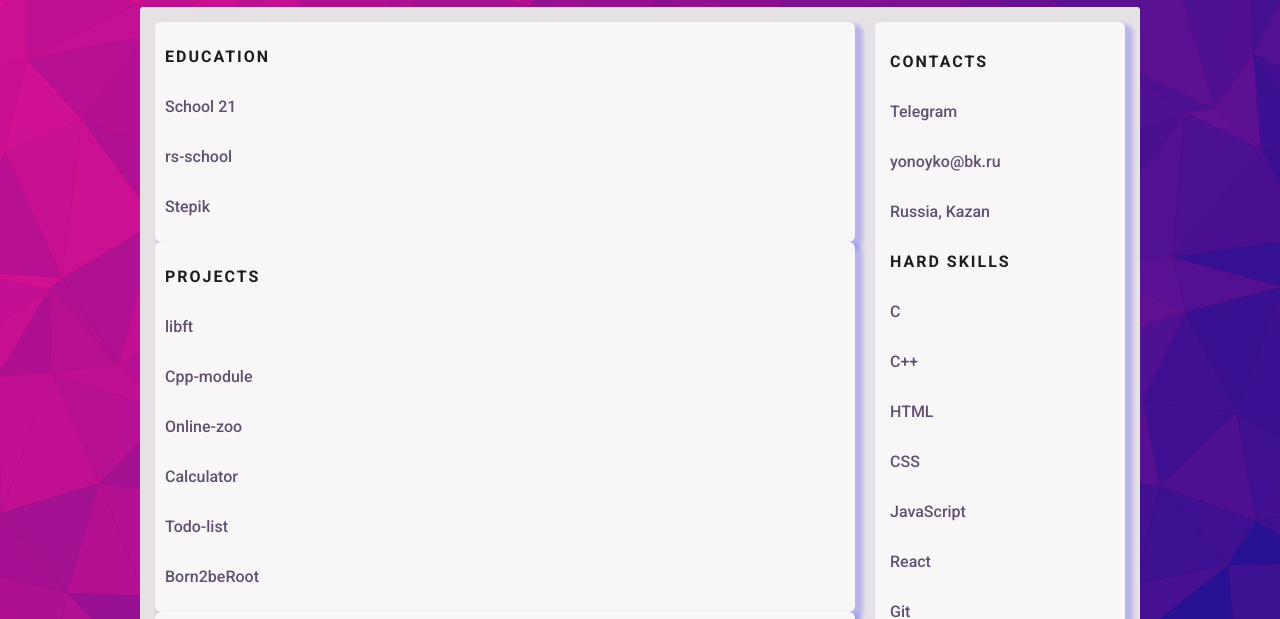
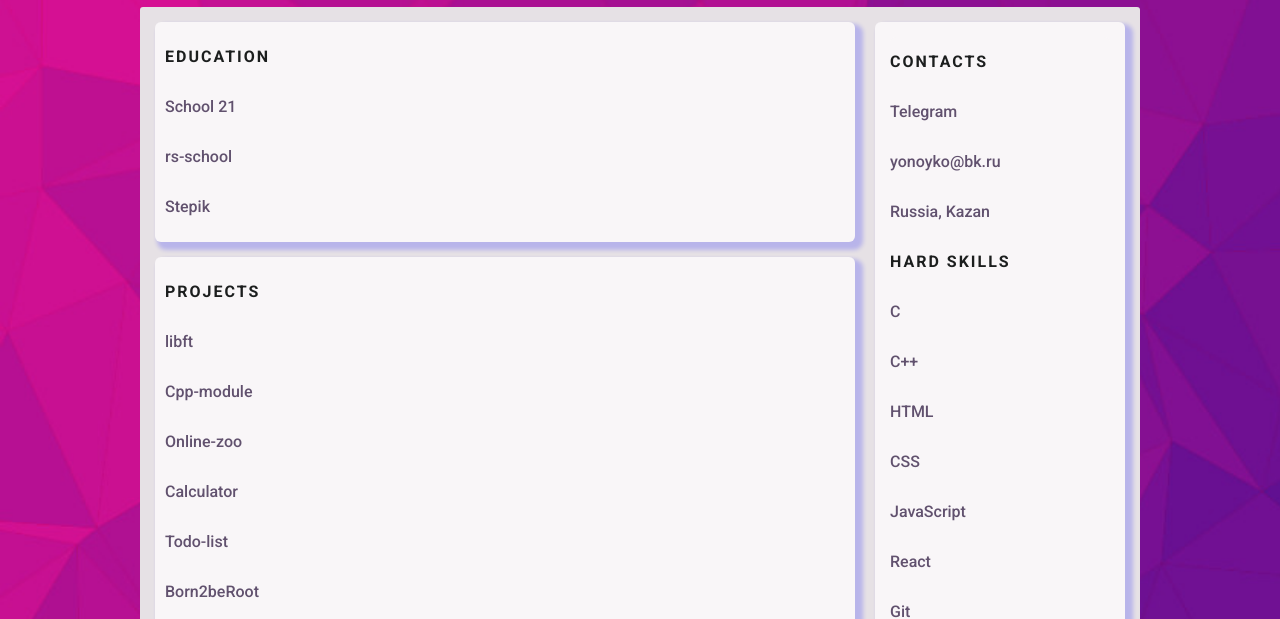
Before and after one commit to amoriah/rsschool-cv, a plain HTML site: page index.html in a window 1280 px wide. Shown: the part 174-793 px from the top of the page. Drawn offline with Linux system fonts and the light colour scheme.

Commit message:
fix: fix a little

```diff
--- a/style.css
+++ b/style.css
@@ -21,7 +21,8 @@ html {
 
 body {
 	background-image: url(./assets/img/background.jpeg);
-	background-size: 100%;
+	background-repeat: no-repeat;
+	background-size: cover;
 	min-height: 100vh;
 	display: flex;
 	flex-direction: column;
@@ -82,7 +83,7 @@ main {
 	flex-grow: 1;
 	display: flex;
 	flex-direction: column;
-	justify-content: space-between;
+	/* justify-content: space-between; */
 }
 
 .section {
@@ -91,6 +92,10 @@ main {
 	border-radius: 6px;
 	padding: 10px;
 	box-shadow: 5px 5px 4px 3px rgba(0, 0, 255, .2);
+}
+/* соседний селектор */
+.section + .section {
+	margin-top: 15px;
 }
 
 .section img {
```
